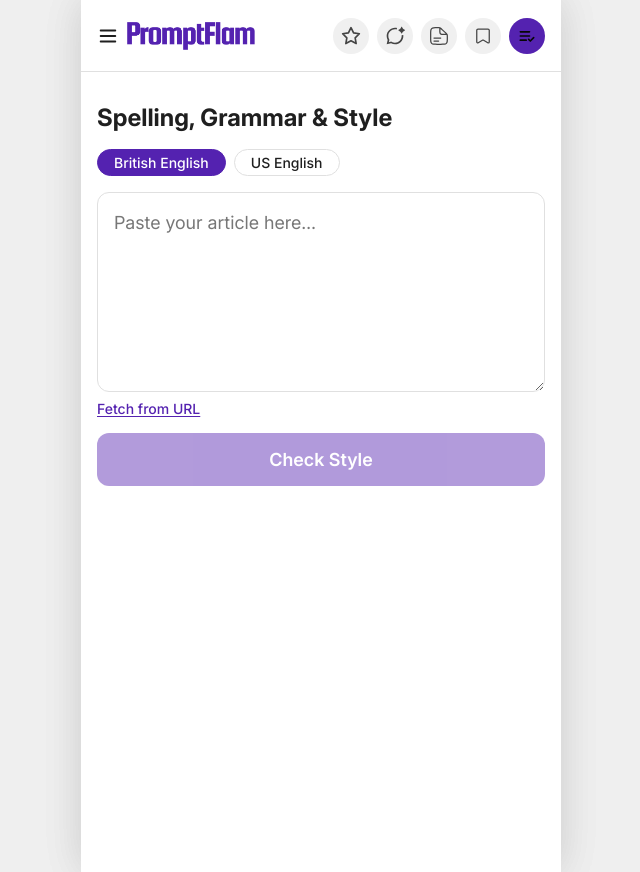
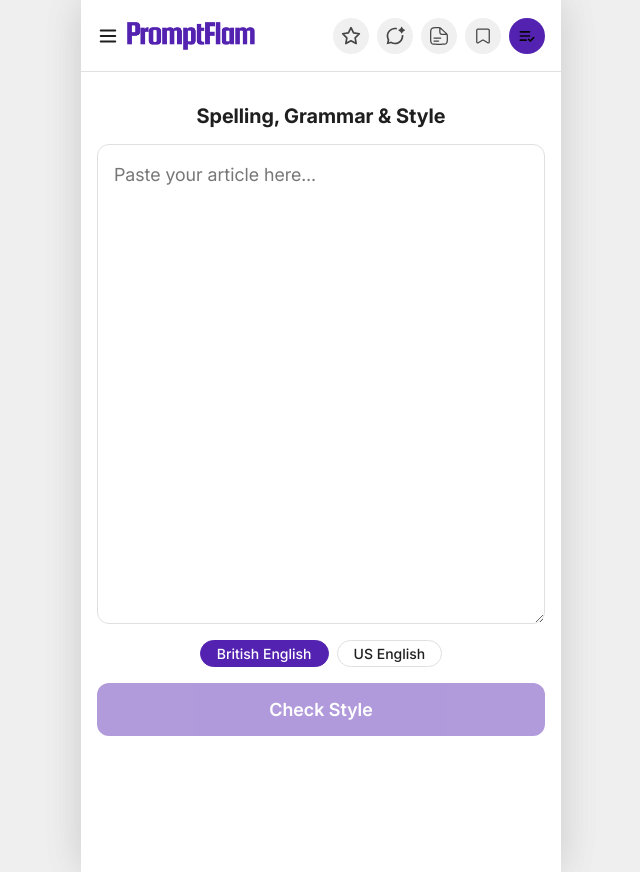
Before and after one commit to masondan/PromptFlam, a SvelteKit app: page /style-check in a window 1280 px wide. Shown: the whole page, without its empty margins (316-956 px from the left). Built offline with nearby package versions, Linux system fonts and the light colour scheme.

Commit message:
fix: remove fetch ui

```diff
--- a/src/routes/style-check/+page.svelte
+++ b/src/routes/style-check/+page.svelte
@@ -5,10 +5,6 @@
 	let language = $state('British English');
 	let isLoading = $state(false);
 	let showDrawer = $state(false);
-	let showFetchInput = $state(false);
-	let fetchUrl = $state('');
-	let fetchError = $state('');
-	let isFetching = $state(false);
 	let errorMessage = $state('');
 	let suggestions = $state([]);
 	let editedText = $state('');
@@ -80,32 +76,6 @@
 		}
 	}
 
-	async function handleFetch() {
-		if (!fetchUrl.trim() || isFetching) return;
-		isFetching = true;
-		fetchError = '';
-
-		try {
-			const res = await fetch('/api/fetch-article', {
-				method: 'POST',
-				headers: { 'Content-Type': 'application/json' },
-				body: JSON.stringify({ url: fetchUrl })
-			});
-			const data = await res.json();
-			if (data.success && data.text) {
-				inputText = data.text;
-				showFetchInput = false;
-				fetchUrl = '';
-			} else {
-				fetchError = data.error || "We couldn't extract the article cleanly — please paste the text instead";
-			}
-		} catch {
-			fetchError = "We couldn't extract the article cleanly — please paste the text instead";
-		} finally {
-			isFetching = false;
-		}
-	}
-
 	function handleSave(text) {
 		editedText = text;
 		showResults = true;
@@ -152,9 +122,6 @@
 		showResults = false;
 		showDrawer = false;
 		errorMessage = '';
-		fetchUrl = '';
-		fetchError = '';
-		showFetchInput = false;
 		expandedPanel = 'edited';
 		copyLabel = 'Copy';
 	}
@@ -230,22 +197,6 @@
 			<!-- ── Input View ── -->
 			<div class="page-header">
 				<h1 class="page-title">Spelling, Grammar &amp; Style</h1>
-				<div class="language-toggle">
-					<button
-						class="lang-btn"
-						class:active={language === 'British English'}
-						onclick={() => (language = 'British English')}
-					>
-						British English
-					</button>
-					<button
-						class="lang-btn"
-						class:active={language === 'American English'}
-						onclick={() => (language = 'American English')}
-					>
-						US English
-					</button>
-				</div>
 			</div>
 
 			<div class="input-area">
@@ -256,36 +207,6 @@
 						disabled={isLoading}
 						onpaste={handlePaste}
 					></textarea>
-
-				<button
-					class="fetch-link-btn"
-					onclick={() => { showFetchInput = !showFetchInput; fetchError = ''; }}
-				>
-					{showFetchInput ? 'Cancel' : 'Fetch from URL'}
-				</button>
-
-				{#if showFetchInput}
-					<div class="fetch-row">
-						<input
-							class="fetch-input"
-							type="url"
-							placeholder="https://… paste URL here"
-							bind:value={fetchUrl}
-							disabled={isFetching}
-							onkeydown={(e) => e.key === 'Enter' && handleFetch()}
-						/>
-						<button class="fetch-btn" onclick={handleFetch} disabled={!fetchUrl.trim() || isFetching}>
-							{#if isFetching}
-								<ThinkingDots />
-							{:else}
-								Fetch
-							{/if}
-						</button>
-					</div>
-					{#if fetchError}
-						<p class="fetch-error">{fetchError}</p>
-					{/if}
-				{/if}
 			</div>
 
 			{#if errorMessage}
@@ -294,6 +215,23 @@
 					<button onclick={() => (errorMessage = '')}>Dismiss</button>
 				</div>
 			{/if}
+
+			<div class="language-toggle">
+				<button
+					class="lang-btn"
+					class:active={language === 'British English'}
+					onclick={() => (language = 'British English')}
+				>
+					British English
+				</button>
+				<button
+					class="lang-btn"
+					class:active={language === 'American English'}
+					onclick={() => (language = 'American English')}
+				>
+					US English
+				</button>
+			</div>
 
 			<button
 				class="check-btn"
@@ -341,6 +279,8 @@
 		display: flex;
 		flex-direction: column;
 		gap: var(--spacing-md);
+		align-items: center;
+		text-align: center;
 	}
 
 	.results-header {
@@ -349,7 +289,7 @@
 	}
 
 	.page-title {
-		font-size: var(--font-size-h1);
+		font-size: 1.25rem;
 		font-weight: 700;
 		color: var(--text-primary);
 		margin: 0;
@@ -358,6 +298,7 @@
 	.language-toggle {
 		display: flex;
 		gap: var(--spacing-sm);
+		justify-content: center;
 	}
 
 	.lang-btn {
@@ -391,7 +332,8 @@
 
 	.article-input {
 		width: 100%;
-		min-height: 200px;
+		min-height: 60vh;
+		max-height: 60vh;
 		padding: var(--spacing-md);
 		border: 1px solid var(--color-border);
 		border-radius: var(--radius);
@@ -403,6 +345,7 @@
 		resize: vertical;
 		box-sizing: border-box;
 		transition: border-color 0.15s;
+		overflow-y: auto;
 	}
 
 	.article-input:focus {
@@ -417,78 +360,6 @@
 
 	.article-input::placeholder {
 		color: var(--text-secondary);
-	}
-
-	.fetch-link-btn {
-		background: transparent;
-		border: none;
-		color: var(--accent-brand);
-		font-size: 0.875rem;
-		font-weight: 500;
-		cursor: pointer;
-		padding: 0;
-		text-align: left;
-		text-decoration: underline;
-		text-underline-offset: 2px;
-	}
-
-	.fetch-link-btn:hover {
-		opacity: 0.8;
-	}
-
-	.fetch-row {
-		display: flex;
-		gap: var(--spacing-sm);
-	}
-
-	.fetch-input {
-		flex: 1;
-		padding: var(--spacing-sm) var(--spacing-md);
-		border: 1px solid var(--color-border);
-		border-radius: var(--radius);
-		background: var(--bg-main);
-		color: var(--text-primary);
-		font-size: var(--font-size-base);
-		font-family: var(--font-family);
-		box-sizing: border-box;
-		transition: border-color 0.15s;
-	}
-
-	.fetch-input:focus {
-		outline: none;
-		border-color: var(--accent-brand);
-	}
-
-	.fetch-input:disabled {
-		opacity: 0.6;
-	}
-
-	.fetch-btn {
-		padding: var(--spacing-sm) var(--spacing-md);
-		background: var(--accent-brand);
-		color: #fff;
-		border: none;
-		border-radius: var(--radius);
-		font-size: 0.875rem;
-		font-weight: 600;
-		cursor: pointer;
-		white-space: nowrap;
-		display: flex;
-		align-items: center;
-		min-width: 64px;
-		justify-content: center;
-		transition: opacity 0.15s;
-	}
-
-	.fetch-btn:disabled {
-		opacity: 0.45;
-		cursor: not-allowed;
-	}
-
-	.fetch-error {
-		color: var(--color-reject);
-		font-size: 0.875rem;
-		margin: 0;
 	}
 
 	.check-btn {
```
